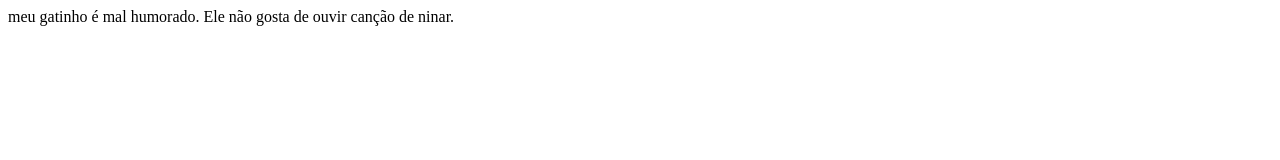
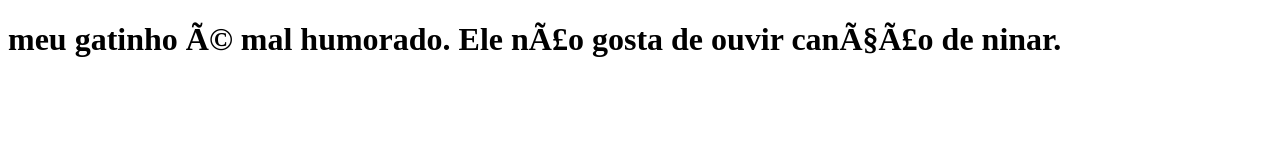
Before and after one commit to ngduran/ngduran.github.io, a plain HTML site: page index.html in a window 1280 px wide. Drawn offline with Linux system fonts and the light colour scheme.

```diff
--- a/index.html
+++ b/index.html
@@ -1,12 +1,12 @@
 <!DOCTYPE html>
 <html>
 	<read>
-		<meta charset="utf-8">
+		<meta charset="UTF-EBCDIC">
 		<title>Amazon.com.br</title>
 	</read>
 
 	<body>
-		meu gatinho é mal humorado. Ele não gosta de ouvir canção de ninar.
+		<h1>meu gatinho é mal humorado. Ele não gosta de ouvir canção de ninar.</h1>
 	</body>
 
 </html>
```
